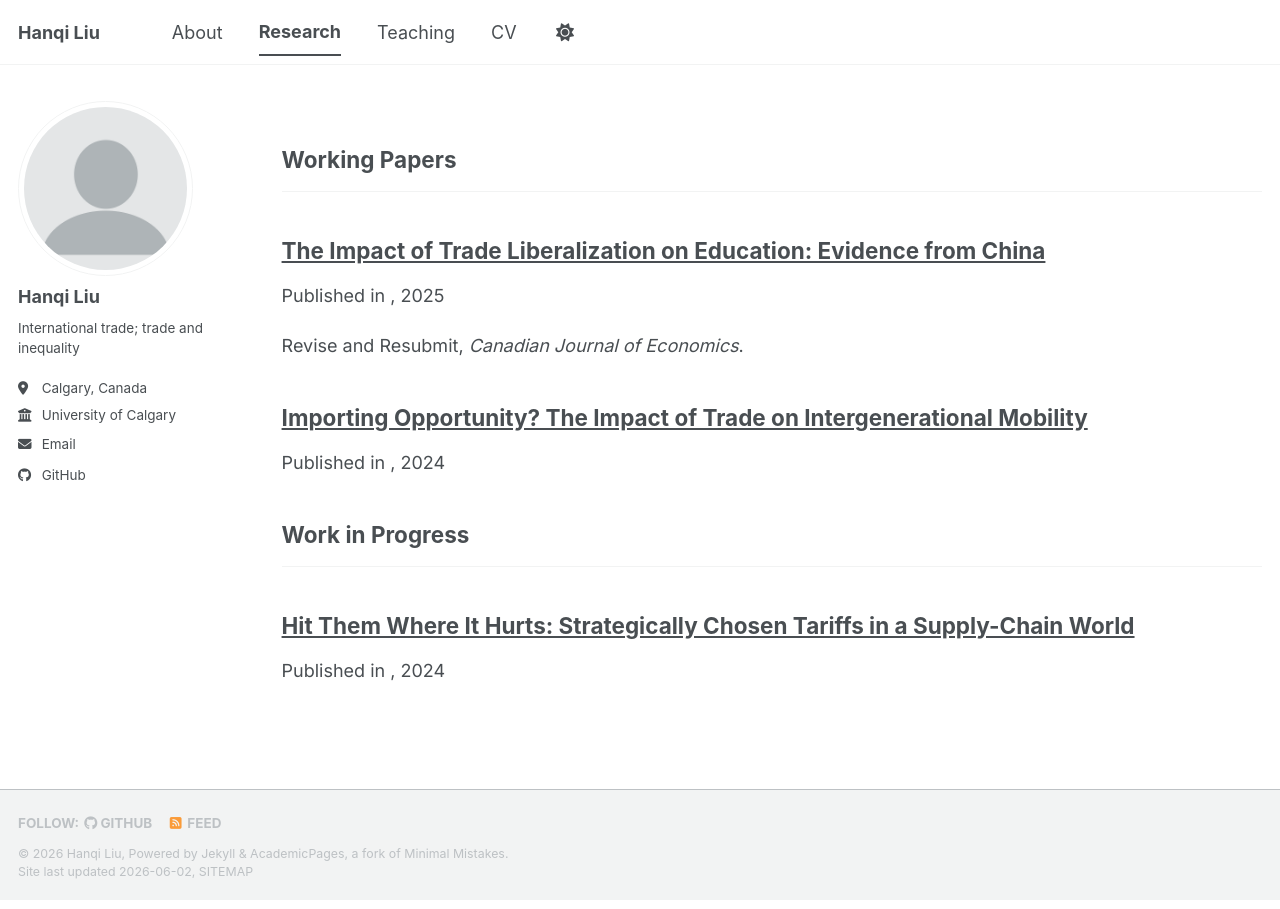
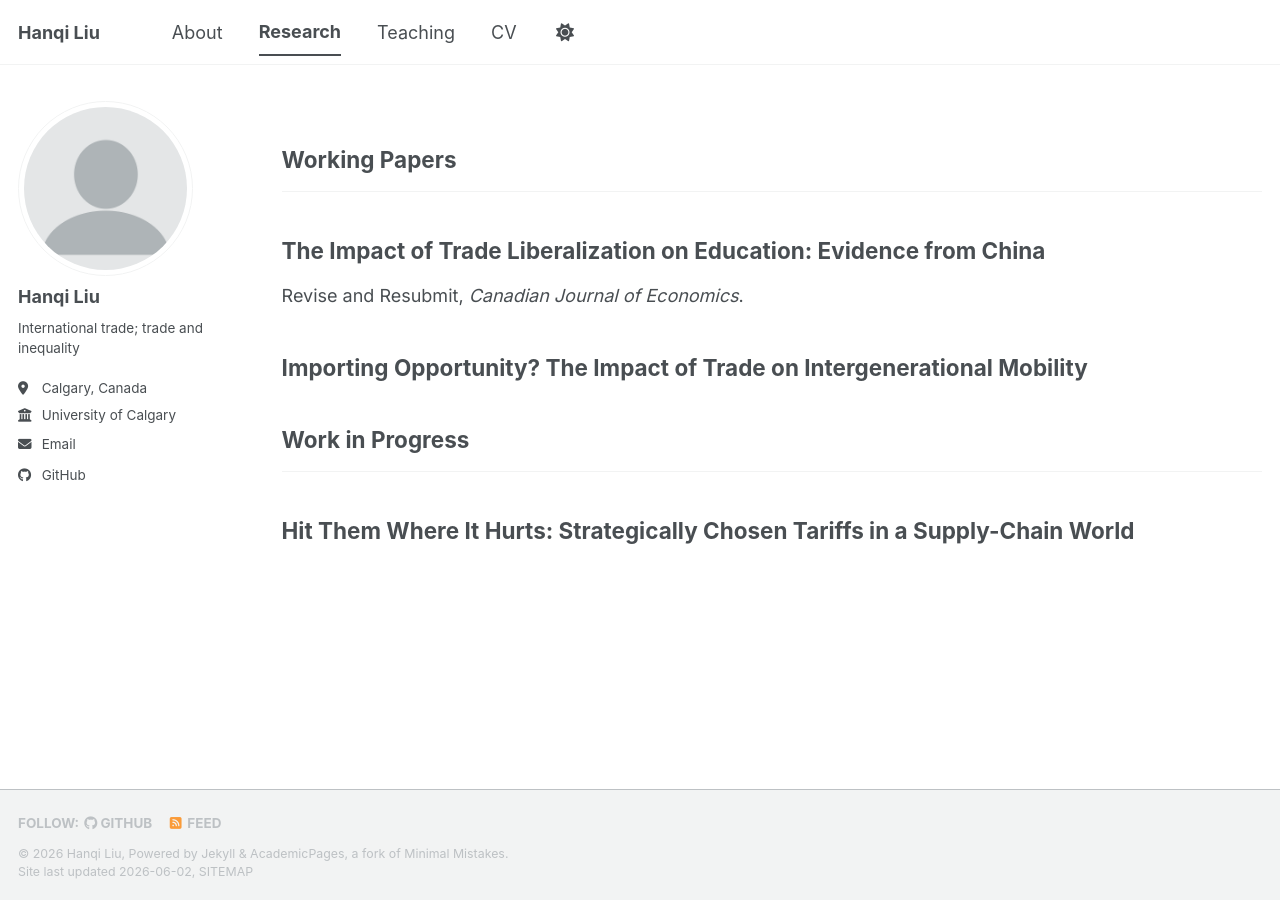
Before and after one commit to hanqi-liu-econ/hanqi-liu-econ.github.io, a Jekyll site: the page built from _pages/publications.html, in a window 1280 px wide. Built offline with Jekyll 4.4.1, drawn with Linux system fonts in a browser that asks for light colours; a script bundle is joined from its source files by our own code; library files that are not in the unit come from our copies.

Commit message:
Update archive-single.html

```diff
--- a/_includes/archive-single.html
+++ b/_includes/archive-single.html
@@ -27,7 +27,9 @@
     {% endif %}
 
     <h2 class="archive__item-title" itemprop="headline">
-      {% if post.link %}
+      {% if post.collection == 'publications' %}
+        {{ title }}
+      {% elsif post.link %}
         <a href="{{ post.link }}">{{ title }}</a> <a href="{{ base_path }}{{ post.url }}" rel="permalink"><i class="fa fa-link" aria-hidden="true" title="permalink"></i><span class="sr-only">Permalink</span></a>
       {% else %}
         <a href="{{ base_path }}{{ post.url }}" rel="permalink">{{ title }}</a>
@@ -41,7 +43,6 @@
         {% if post.collection == 'teaching' %}
           <p> {{ post.type }}, <i>{{ post.venue }}</i>, {{ post.date | default: "1900-01-01" | date: "%Y" }} </p>
         {% elsif post.collection == 'publications' %}
-          <p>Published in <i>{{ post.venue }}</i>, {{ post.date | default: "1900-01-01" | date: "%Y" }} </p>
         {% elsif post.date %}
          <p class="page__date"><strong><i class="fa fa-fw fa-calendar" aria-hidden="true"></i> {{ site.data.ui-text[site.locale].date_label | default: "Published:" }}</strong> <time datetime="{{ post.date | default: "1900-01-01" | date_to_xmlschema }}">{{ post.date | default: "1900-01-01" | date: "%B %d, %Y" }}</time></p>
         {% endif %}
```
